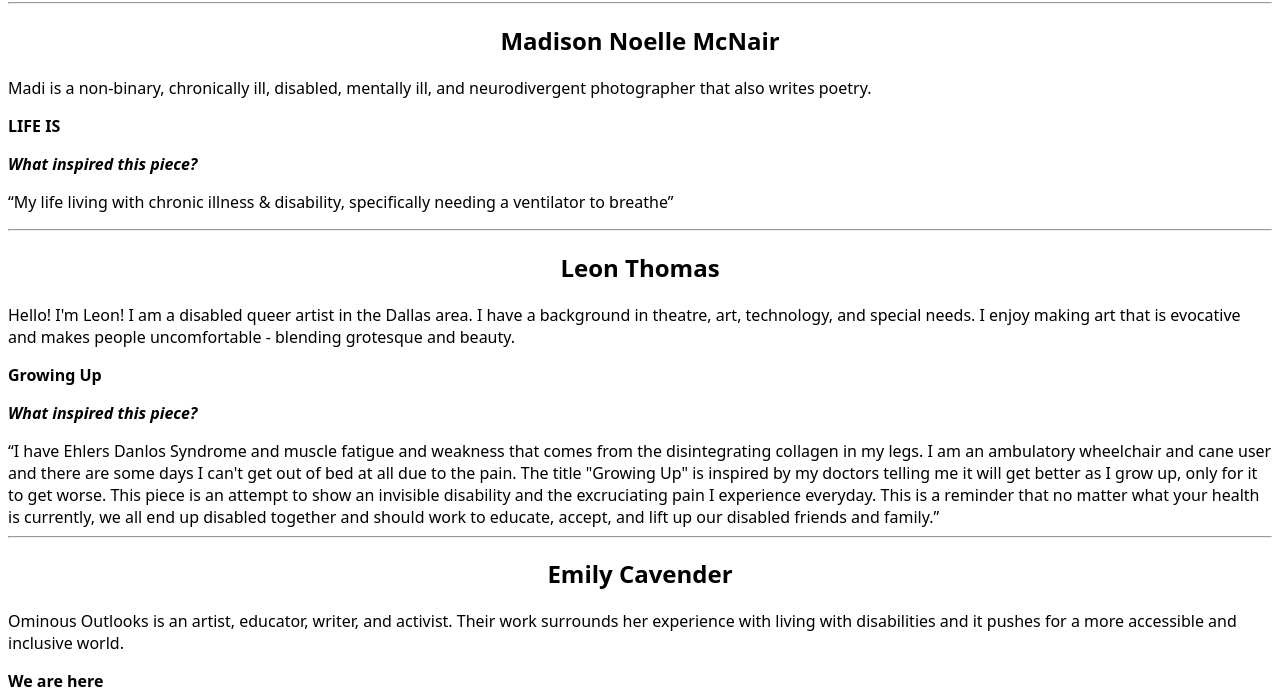
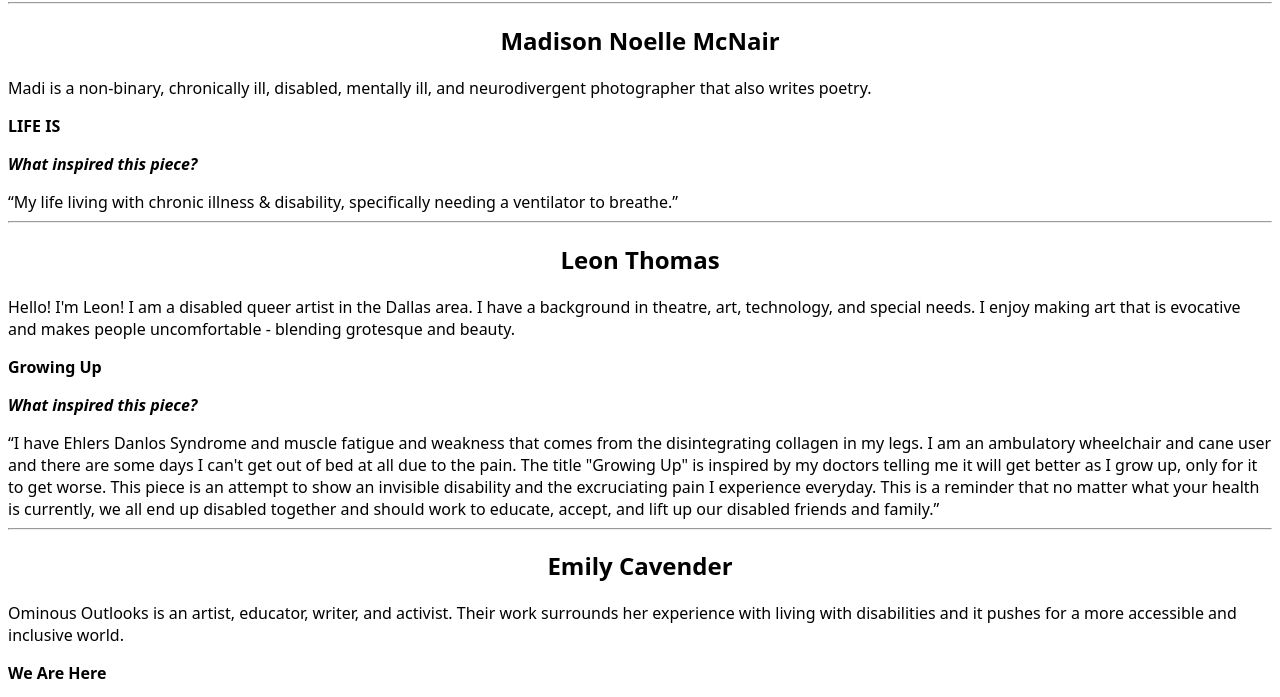
Before and after one commit to catbreb/catbreb.github.io, a plain HTML site: page index.html in a window 1280 px wide. Shown: the part 84-781 px from the top of the page. Drawn offline with Linux system fonts and the light colour scheme.

Commit message:
Fix typos

```diff
--- a/index.html
+++ b/index.html
@@ -16,7 +16,7 @@
 
     <p class="title">LIFE IS</p>
     <p class="question">What inspired this piece?</p>
-    <q>My life living with chronic illness & disability, specifically needing a ventilator to breathe</q></p>
+    <q>My life living with chronic illness & disability, specifically needing a ventilator to breathe.</q>
 </section>
 <hr>
 <section>
@@ -45,7 +45,7 @@
         with living
         with disabilities and it pushes for a more accessible and inclusive world.</p>
 
-    <p class="title">We are here</p>
+    <p class="title">We Are Here</p>
     <p class="question">What inspired this piece?</p>
 
     <q>This artwork is inspired by the strict abortion bans in Texas and the rising rates of sepsis and deaths due to
@@ -65,8 +65,7 @@
     <h2>Paul Bones</h2>
 
     <p class="about">Dr. Paul Bones is a multiply disabled professor of sociology and artist residing in Denton, TX. He
-        works mostly
-        with wood, and has a small business called 1508 Handcrafted.</p>
+        works mostly with wood, and has a small business called 1508 Handcrafted.</p>
 
     <p class="title">Bad Mad Rep</p>
     <p class="question">What inspired this piece?</p>
@@ -92,7 +91,7 @@
     <p class="question">What inspired this piece?</p>
 
     <q>Disability is often equated with helplessness and a host of ideas that de-personalize disabled people. The piece
-        challenge that idea.</q>
+        challenges that idea.</q>
 </section>
 <hr>
 <section>
```
